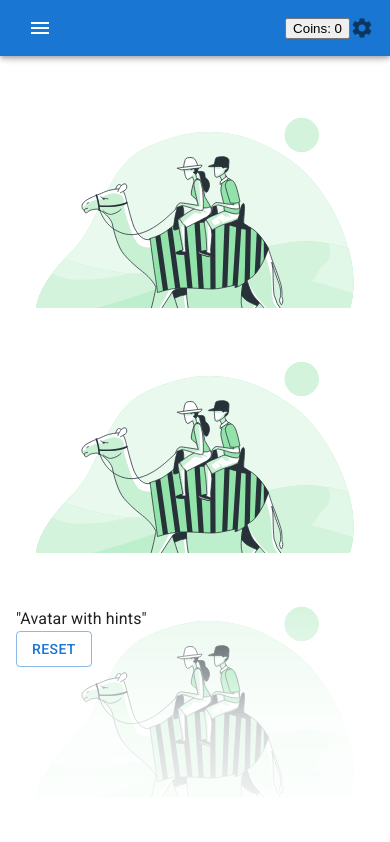
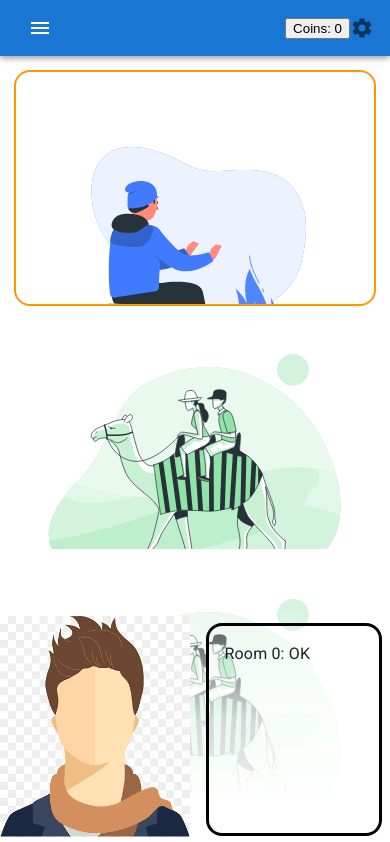
Before and after one commit to vicenteke/redux-portfolio, a React (Create React App) app: page / in a window 390 px wide. Shown: the top 842 px of the page. Built offline with nearby package versions, Linux system fonts and the light colour scheme.

Commit message:
Creating layout for avatar

```diff
--- a/src/app/store.ts
+++ b/src/app/store.ts
@@ -4,6 +4,7 @@ import thunk from 'redux-thunk'
 import storage from 'redux-persist/lib/storage'
 import coinsReducer from '../features/coins/coinsSlice';
 import roomsReducer from '../features/rooms/roomsSlice';
+import avatarReducer from '../features/avatar/avatarSlice';
 
 const persistConfig = {
     key: 'root',
@@ -12,7 +13,8 @@ const persistConfig = {
 
 const reducers = combineReducers({
     coins: coinsReducer,
-    rooms: roomsReducer
+    rooms: roomsReducer,
+    avatar: avatarReducer,
 })
 
 const persistedReducer = persistReducer(persistConfig, reducers)
--- a/src/components/App.tsx
+++ b/src/components/App.tsx
@@ -31,7 +31,7 @@ import MailIcon from '@mui/icons-material/Mail';
 import Settings from '@mui/icons-material/Settings';
 
 import { Coins } from '../features/coins/Coins';
-import { Rooms } from '../features/rooms/Rooms';
+import Home from '../pages/Home';
 import Page from '../pages/Page';
 
 // Offset to go under AppBarr
@@ -175,12 +175,12 @@ function App() {
             </Box>
         </Drawer>}
             <Offset sx={{ mb: '16px' }}/>
-            {/* <Link to="/">Home</Link>
-            <Link to="/page">Page</Link> */}
-            <Routes>
-                <Route path="/" element={<Rooms />} />
-                <Route path="/page" element={<Page />} />
-            </Routes>
+            <Box sx={{ flexGrow: 1 }} className='content-box'>
+                <Routes>
+                    <Route path="/" element={<Home />} />
+                    <Route path="/page" element={<Page />} />
+                </Routes>
+            </Box>
     </>);
 }
 
--- /dev/null
+++ b/src/constants/LoadingPossibleStates.ts
@@ -0,0 +1,2 @@
+type LoadingPossibleStates = 'loading' | 'ready' | 'error'
+export default LoadingPossibleStates
--- /dev/null
+++ b/src/features/avatar/Avatar.tsx
@@ -0,0 +1,72 @@
+import React, { useState, useEffect } from 'react';
+
+import Box from '@mui/material/Box';
+import Skeleton from '@mui/material/Skeleton';
+import Stack from '@mui/material/Stack'
+
+import { useAppSelector } from '../../app/hooks';
+import LoadingPossibleStates from '../../constants/LoadingPossibleStates'
+import { selectAvatar } from './avatarSlice';
+import { selectActiveRoom } from '../rooms/roomsSlice';
+
+import { TalkBox } from './TalkBox';
+
+
+export function Avatar() {
+    const avatarImages = ['avatar_1.png', 'avatar_2.jpeg']
+    const imgBasePath = '/resources/img/'
+
+    const avatar = useAppSelector(selectAvatar);
+    const room = useAppSelector(selectActiveRoom);
+    const [loadingState, setLoadingState] = useState<LoadingPossibleStates>('loading')
+    const [showText, setShowText] = useState<boolean>(true)
+
+    useEffect(() => {
+        const loadImage = (path: string) => {
+            const img = new Image();
+            img.onload = () => {
+                setTimeout(() => setLoadingState('ready'), 1000)
+            };
+            img.onerror = () => {
+                setLoadingState('error')
+            };
+            img.src = `${imgBasePath}${path}`;
+        }
+
+        if (loadingState === 'loading') {
+            loadImage(avatarImages[avatar])
+        }
+    }, [loadingState])
+
+    const toggleText = () => {
+        setShowText(!showText)
+    }
+
+    // Render Suspense while image is loading
+    if (loadingState === 'loading') {
+        return (
+            <>
+                <Skeleton variant="rounded" animation="wave" className='skeleton-talkbox'/>
+                <Skeleton variant="circular" animation="wave" className='skeleton-avatar-head'/>
+                <Skeleton variant="circular" animation="wave" className='skeleton-avatar-body'/>
+            </>
+        )
+    }
+
+    // Render actual component
+    return (
+            <Stack
+            direction={{ xs: 'row-reverse', md: 'column' }}
+            justifyContent={{ xs: 'center', md: 'flex-end' }}
+            alignItems={{ xs: 'flex-end', md: 'center' }}
+            spacing={1}
+            onClick={toggleText}
+            className='avatar-box'
+            >
+                <TalkBox room={room} active={showText} />
+                <Box className='avatar-image' alignSelf='end'>
+                    <img src={`${imgBasePath}${avatarImages[avatar]}`} alt="helper avatar" />
+                </Box>
+            </Stack>
+    );
+}
--- /dev/null
+++ b/src/features/avatar/TalkBox.tsx
@@ -0,0 +1,31 @@
+import React from 'react';
+
+import Box from '@mui/material/Box';
+
+export interface TalkBoxProps {
+    room: number,
+    active: boolean
+}
+
+export function TalkBox({ room, active }: TalkBoxProps) {
+    const roomTexts = [
+        'Room 0: OK',
+        'Room 1: Better...',
+        'Room 2: Great!',
+        'Room 3: Nice!',
+        'Room 4: Nicer!',
+        'Room 5: Wonderful!',
+        'Room 6: Cool!',
+        'Room 7: Cooler!',
+        'Room 8: Coolest!',
+    ]
+
+    // Render actual component
+    return (
+        <Box className='talkbox-box'>
+            <Box className={active ? 'talkbox talkbox-active' : 'talkbox'}>
+                {active ? roomTexts[room]: ''}
+            </Box>
+        </Box>
+    );
+}
--- /dev/null
+++ b/src/features/avatar/avatarSlice.ts
@@ -0,0 +1,40 @@
+import { createSlice, PayloadAction } from '@reduxjs/toolkit';
+import { RootState } from '../../app/store';
+
+export type AvatarStatus = 'locked' | 'unlocked'
+
+export interface AvatarState {
+    active: number,
+    statuses: AvatarStatus[]
+}
+
+const initialState: AvatarState = {
+    active: 0,
+    statuses: ['unlocked', 'locked']
+};
+
+export const avatarSlice = createSlice({
+    name: 'avatar',
+    initialState,
+    reducers: {
+        resetAvatar: (state) => {
+            state.active = initialState.active
+            state.statuses = initialState.statuses
+        },
+        changeAvatar: (state, action: PayloadAction<number>) => {
+            if (state.statuses[action.payload] === 'unlocked') {
+                state.active = action.payload
+            }
+        },
+        unlockAvatar: (state, action: PayloadAction<number>) => {
+            state.statuses[action.payload] = 'unlocked'
+        }
+    }
+});
+
+export const { changeAvatar, resetAvatar, unlockAvatar } = avatarSlice.actions;
+
+export const selectAvatar = (state: RootState) => state.avatar.active;
+export const selectAvatarStatuses = (state: RootState) => state.avatar.statuses;
+
+export default avatarSlice.reducer;
--- a/src/features/rooms/Rooms.tsx
+++ b/src/features/rooms/Rooms.tsx
@@ -1,13 +1,10 @@
 import React, { useEffect } from 'react';
 import { useNavigate } from 'react-router-dom';
 
-import Box from '@mui/material/Box';
 import Grid from '@mui/material/Grid';
-import Button from '@mui/material/Button';
 
 import { useAppSelector, useAppDispatch } from '../../app/hooks';
 import {
-    resetRooms,
     moveDown,
     moveLeft,
     moveRight,
@@ -17,18 +14,18 @@ import {
     selectRoomStatuses,
     RoomPossibleStates
 } from './roomsSlice';
-import { incrementSeen, incrementVisited, resetCoins } from '../coins/coinsSlice'
+import { incrementSeen, incrementVisited } from '../coins/coinsSlice'
 
 import { Room } from './Room';
 
 
 export function Rooms() {
+    const pages = ['page', 'page', 'page', 'page', 'page', 'page', 'page', 'page', 'page']
+
     const activeRoom = useAppSelector(selectActiveRoom);
     const roomStatuses = useAppSelector(selectRoomStatuses);
     const dispatch = useAppDispatch();
     let navigate = useNavigate();
-
-    const pages = ['page', 'page', 'page', 'page', 'page', 'page', 'page', 'page', 'page']
 
     const isClickable = (index: number, state: RoomPossibleStates) => {
         // A room is clickable if it's next to the active room
@@ -83,9 +80,6 @@ export function Rooms() {
     }, [])
 
     return (
-        <Box className="home-content-body">
-            <Grid container spacing={2}>
-                <Grid item xs={12} md={9}>
         <Grid container spacing={1}>
             {roomStatuses.map((r, i) =>
                 <Grid key={`Room_${i}`} item xs={12} md={4}>
@@ -97,15 +91,5 @@ export function Rooms() {
                 </Grid>
             )}
         </Grid>
-                </Grid>
-                <Grid item xs={12} md={3} className="avatar">
-                    "Avatar with hints"<br/>
-                    <Button variant="outlined" onClick={() => {
-                        dispatch(resetRooms())
-                        dispatch(resetCoins())
-                    }}>reset</Button>
-                </Grid>
-            </Grid>
-        </Box>
     );
 }
--- a/src/features/rooms/roomsSlice.ts
+++ b/src/features/rooms/roomsSlice.ts
@@ -9,8 +9,8 @@ export interface RoomsState {
 }
 
 const initialState: RoomsState = {
-    active: 6,    // Start on bottom left
-    statuses: ['notSeen', 'notSeen', 'notSeen', 'notSeen', 'notSeen', 'notSeen', 'seen', 'notSeen', 'notSeen']
+    active: 0,    // Start on top left
+    statuses: ['seen', 'notSeen', 'notSeen', 'notSeen', 'notSeen', 'notSeen', 'notSeen', 'notSeen', 'notSeen']
 };
 
 export const roomsSlice = createSlice({
--- /dev/null
+++ b/src/pages/Home.tsx
@@ -0,0 +1,24 @@
+import React from 'react';
+
+import Grid from '@mui/material/Grid';
+
+import { Rooms } from '../features/rooms/Rooms';
+import { Avatar } from '../features/avatar/Avatar';
+
+
+export default function Home() {
+    return (
+        <Grid container spacing={2}>
+        <Grid item xs={12} md={9}>
+            <Rooms />
+        </Grid>
+        <Grid item xs={12} md={3}>
+            <Avatar />
+            {/* <Button variant="outlined" onClick={() => {
+                dispatch(resetRooms())
+                dispatch(resetCoins())
+            }}>reset</Button> */}
+        </Grid>
+    </Grid>
+    );
+}
--- a/src/style/style.sass
+++ b/src/style/style.sass
@@ -5,21 +5,17 @@ body
     -webkit-font-smoothing: antialiased
     -moz-osx-font-smoothing: grayscale
 
-.avatar
-    @media (max-width: 900px)
-        position: fixed
-        bottom: 0
-        left: 0
-        width: 100vw
-        z-index: 100
-        // max-height: 30vh
-        height: 30vh
-        background: linear-gradient(0deg, white 0%, rgba(255, 255, 255, .8) 50%, transparent 100%)
+.content-box
+    margin: auto
+    max-width: 1536px
+    padding: 0 16px
+    @media (min-width: 600px)
+        padding: 0 24px
 
-.home-content-body
-    margin: auto
-    @media (min-width: 1350px)
-        max-width: 1350px
+.menu-link
+    color: white
+    text-decoration: none
+    font-weight: bold
 
 .skeleton-room
     height: 28vh !important
@@ -33,7 +29,40 @@ body
     border: 2px solid $warning-light-color
     margin: -2px
 
-.menu-link
-    color: white
-    text-decoration: none
-    font-weight: bold
+.avatar-box
+    // overflow-x: hidden
+    // overflow-y: hidden
+    height: 100%
+    @media (max-width: 900px)
+        position: fixed
+        bottom: 0
+        left: 0
+        margin-bottom: 0
+        width: 100vw
+        z-index: 100
+        max-height: 30vh
+        // height: 30vh
+        background: linear-gradient(0deg, white 0%, rgba(255, 255, 255, .8) 50%, transparent 100%)
+
+.avatar-image
+    overflow-x: hidden
+    overflow-y: hidden
+
+    img
+        width: 100%
+
+.talkbox-box
+    width: 100%
+    padding: 8px
+    @media (max-width: 900px)
+        height: calc(30vh - 24px)
+        width: 90%
+
+.talkbox
+    border-radius: 16px
+    border: 3px solid transparent
+    height: 100%
+    padding: 16px
+
+.talkbox-active
+    border: 3px solid black
```
Also changed, not shown: src/features/rooms/Room.tsx (+4 -3 lines), public/resources/img/avatar_1.png (added), public/resources/img/avatar_2.jpeg (added). Lines whose indentation alone changed are shown as unchanged.
